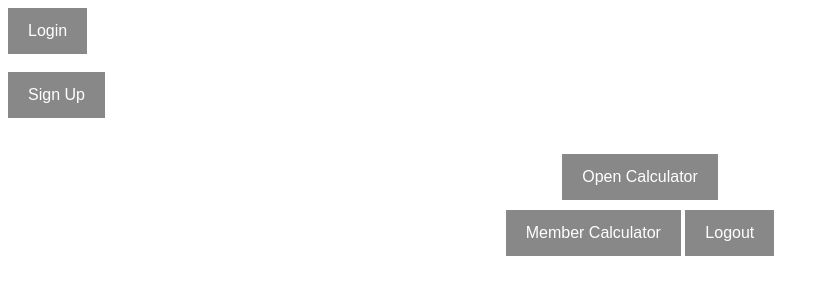
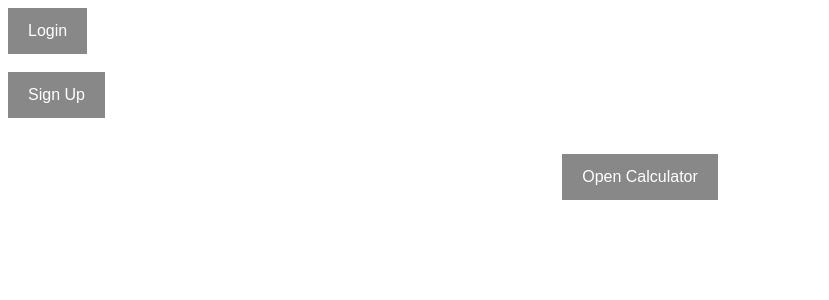
Before and after one commit to sm127-stack/calc, a Flask app: page / in a window 1280 px wide. Shown: the top 300 px of the page, without its empty margins (0-829 px from the left). Run offline with Flask 3, Linux system fonts and the light colour scheme; the visitor is signed in with stand-in values (Sample User, id 1); some libraries are stand-ins or nearby versions.

Commit message:
Update index.html

```diff
--- a/templates/index.html
+++ b/templates/index.html
@@ -68,12 +68,5 @@ input{width:100%;padding:12px;margin:8px 0;border:0;background:#f1f1f1}
   <a class="btn" href="/guest">Open Calculator</a>
 </div>
 
-<div class="center-screen" style="margin-top:10px">
-  {% if session.get("user_name") %}
-    <a class="btn" href="/member">Member Calculator</a>&nbsp;
-    <a class="btn" href="/logout">Logout</a>
-  {% endif %}
-</div>
-
 </body>
 </html>
```
